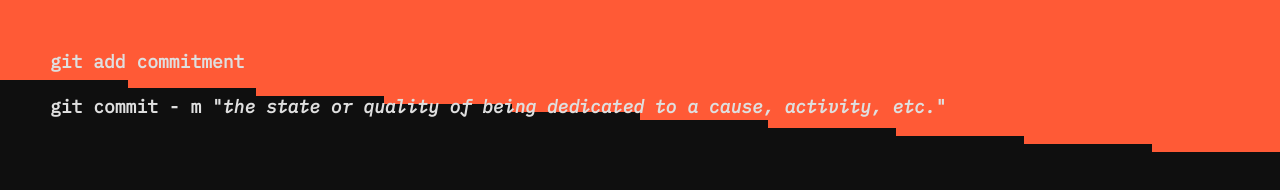
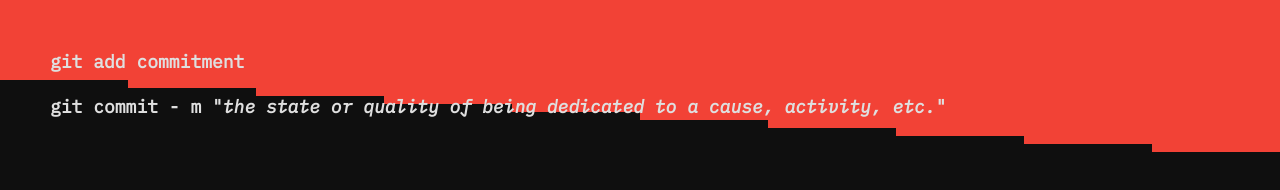
Before and after one commit to patrickjamesmardis/commitment, a plain HTML site: page index.html in a window 1280 px wide. Drawn offline with Linux system fonts and the light colour scheme.

```diff
--- a/css/main.css
+++ b/css/main.css
@@ -21,7 +21,54 @@ h2 {
     line-height: 1.5;
 }
 
-div {
+
+section.divs1 {
+    display: flex;
+    flex-direction: row;
+    position: fixed;
+    top: 0;
+    left: 0;
     z-index: -1;
-    position: fixed;
 }
+
+section.divs1 div {
+    width: 10vw;
+    height: 10vh;
+    background-color: #F24236;
+}
+
+section.divs1 div:nth-child(2) {
+    height: 11vh;
+}
+
+section.divs1 div:nth-child(3) {
+    height: 12vh;
+}
+
+section.divs1 div:nth-child(4) {
+    height: 13vh;
+}
+
+section.divs1 div:nth-child(5) {
+    height: 14vh;
+}
+
+section.divs1 div:nth-child(6) {
+    height: 15vh;
+}
+
+section.divs1 div:nth-child(7) {
+    height: 16vh;
+}
+
+section.divs1 div:nth-child(8) {
+    height: 17vh;
+}
+
+section.divs1 div:nth-child(9) {
+    height: 18vh;
+}
+
+section.divs1 div:nth-child(10) {
+    height: 19vh;
+}
--- a/index.html
+++ b/index.html
@@ -13,9 +13,20 @@
 		<h2>git commit - m "<i>the state or quality of being dedicated to a cause, activity, etc.</i>"</h2>
 	</header>
 	<main>
-
+		<section class="divs1">
+			<div></div>
+			<div></div>
+			<div></div>
+			<div></div>
+			<div></div>
+			<div></div>
+			<div></div>
+			<div></div>
+			<div></div>
+			<div></div>
+		</section>
 	</main>
-	<script src="js/main.js"></script>
+	<!-- <script src="js/main.js"></script> -->
 </body>
 
 </html>
```
